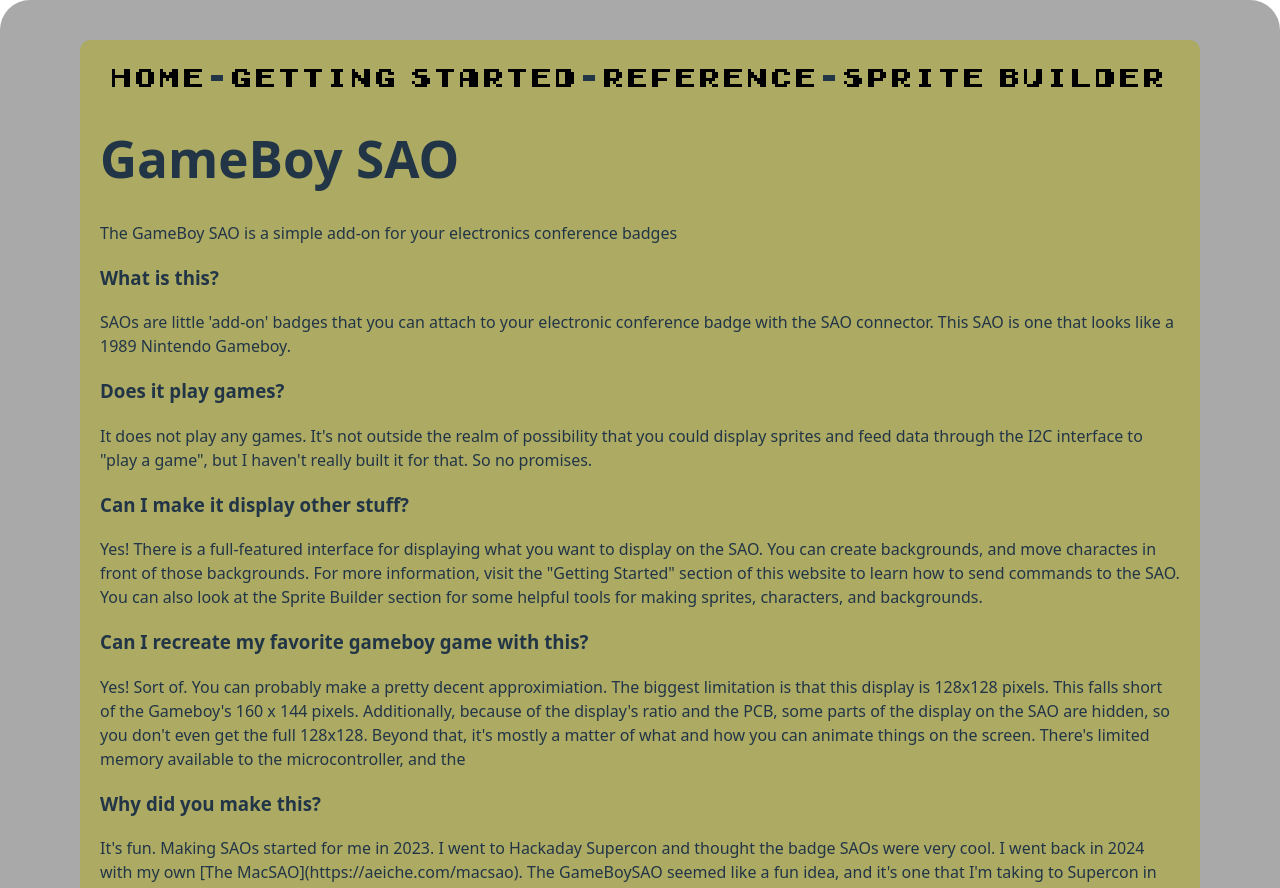
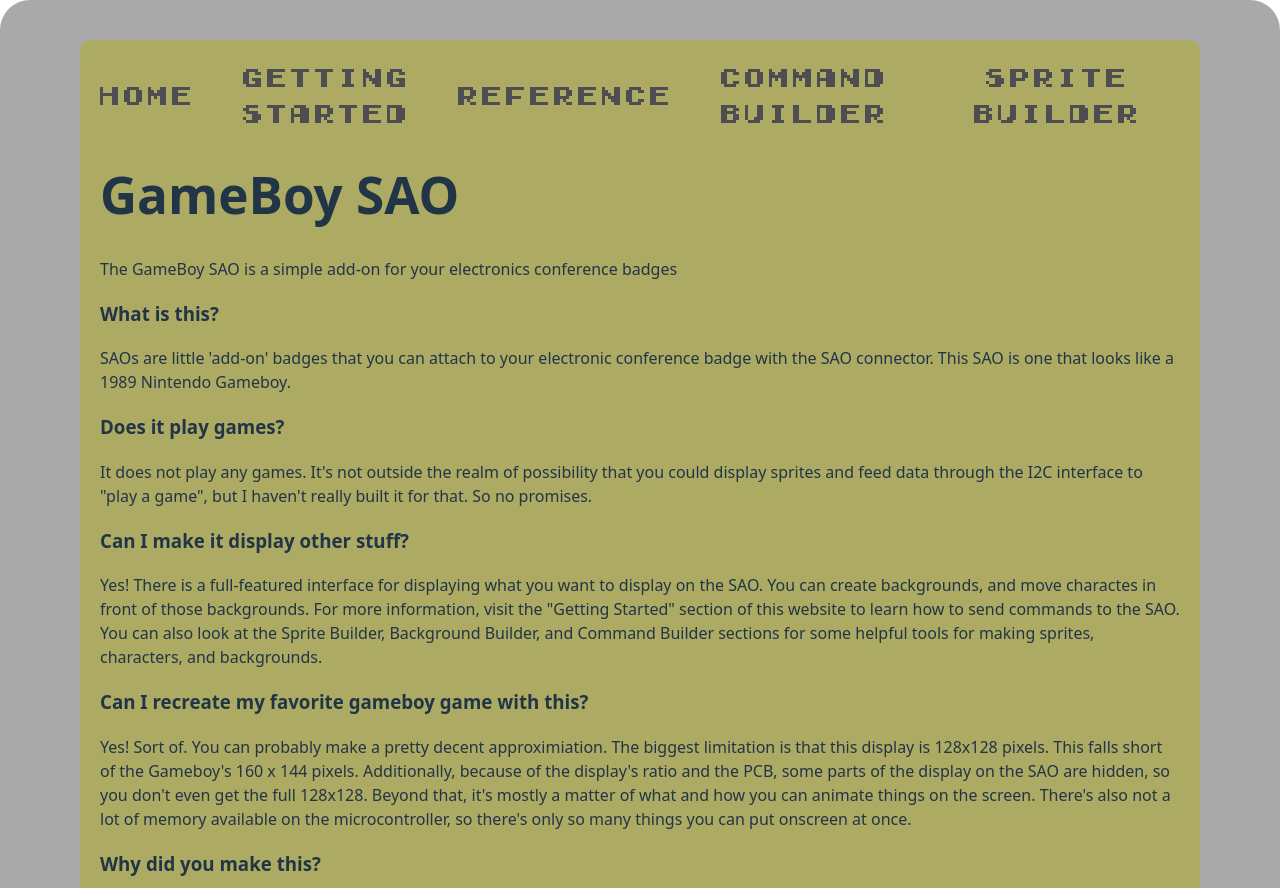
Before and after one commit to aaroneiche/gameboysaosite, a React (Vite) app: page / in a window 1280 px wide. Shown: the top 888 px of the page. Built offline with nearby package versions, Linux system fonts and the light colour scheme.

Commit message:
Updates to structure, and content

```diff
--- a/src/App.tsx
+++ b/src/App.tsx
@@ -11,22 +11,58 @@
     return (
       <>
         <h1>GameBoy SAO</h1>
-        <div>The GameBoy SAO is a simple add-on for your electronics conference badges</div>
+        <div>
+          The GameBoy SAO is a simple add-on for your electronics conference
+          badges
+        </div>
 
         <h3>What is this?</h3>
-        <p>SAOs are little 'add-on' badges that you can attach to your electronic conference badge with the SAO connector. This SAO is one that looks like a 1989 Nintendo Gameboy.</p>
+        <p>
+          SAOs are little 'add-on' badges that you can attach to your electronic
+          conference badge with the SAO connector. This SAO is one that looks
+          like a 1989 Nintendo Gameboy.
+        </p>
 
         <h3>Does it play games?</h3>
-        <p>It does not play any games. It's not outside the realm of possibility that you could display sprites and feed data through the I2C interface to "play a game", but I haven't really built it for that. So no promises. </p>
+        <p>
+          It does not play any games. It's not outside the realm of possibility
+          that you could display sprites and feed data through the I2C interface
+          to "play a game", but I haven't really built it for that. So no
+          promises.
+        </p>
 
         <h3>Can I make it display other stuff?</h3>
-        <p>Yes! There is a full-featured interface for displaying what you want to display on the SAO. You can create backgrounds, and move charactes in front of those backgrounds. For more information, visit the "Getting Started" section of this website to learn how to send commands to the SAO. You can also look at the Sprite Builder section for some helpful tools for making sprites, characters, and backgrounds.</p>
+        <p>
+          Yes! There is a full-featured interface for displaying what you want
+          to display on the SAO. You can create backgrounds, and move charactes
+          in front of those backgrounds. For more information, visit the
+          "Getting Started" section of this website to learn how to send
+          commands to the SAO. You can also look at the Sprite Builder,
+          Background Builder, and Command Builder sections
+          for some helpful tools for making sprites, characters, and
+          backgrounds.
+        </p>
 
         <h3>Can I recreate my favorite gameboy game with this?</h3>
-        <p>Yes! Sort of. You can probably make a pretty decent approximiation. The biggest limitation is that this display is 128x128 pixels. This falls short of the Gameboy's 160 x 144 pixels. Additionally, because of the display's ratio and the PCB, some parts of the display on the SAO are hidden, so you don't even get the full 128x128. Beyond that, it's mostly a matter of what and how you can animate things on the screen. There's limited memory available to the microcontroller, and the  </p>
+        <p>
+          Yes! Sort of. You can probably make a pretty decent approximiation.
+          The biggest limitation is that this display is 128x128 pixels. This
+          falls short of the Gameboy's 160 x 144 pixels. Additionally, because
+          of the display's ratio and the PCB, some parts of the display on the
+          SAO are hidden, so you don't even get the full 128x128. Beyond that,
+          it's mostly a matter of what and how you can animate things on the
+          screen. There's also not a lot of memory available on the microcontroller,
+          so there's only so many things you can put onscreen at once.
+        </p>
 
         <h3>Why did you make this?</h3>
-        <p>It's fun. Making SAOs started for me in 2023. I went to Hackaday Supercon and thought the badge SAOs were very cool. I went back in 2024 with my own [The MacSAO](https://aeiche.com/macsao). The GameBoySAO seemed like a fun idea, and it's one that I'm taking to Supercon in 2025.</p>
+        <p>
+          It's fun. Making SAOs started for me in 2023. I went to Hackaday
+          Supercon and thought the badge SAOs were very cool. I went back in
+          2024 with my own <a href="https://aeiche.com/macsao">The MacSAO</a>.
+          The GameBoySAO seemed like a fun idea, and it's one that I'm taking to
+          Supercon in 2025.
+        </p>
       </>
     );
   }
--- a/src/Navigation.tsx
+++ b/src/Navigation.tsx
@@ -4,9 +4,10 @@
 
     return (
       <div className="nav">
-        <Link to="/">Home</Link> -
-        <Link to="gettingstarted">Getting Started</Link> -
-        <Link to="reference">Reference</Link> -
+        <Link to="/">Home</Link>
+        <Link to="gettingstarted">Getting Started</Link>
+        <Link to="reference">Reference</Link>
+        <Link to="/commandbuilder">Command Builder</Link>
         <Link to="/spritebuilder">Sprite Builder</Link>
       </div>
     );
--- a/src/SpriteBuilder.tsx
+++ b/src/SpriteBuilder.tsx
@@ -116,7 +116,7 @@
     const rgb = (r << 11) | (g << 5) | b;
 
     const rgb565 = rgb.toString(16).padStart(4,"0");
-    return `${rgb565.substring(2, 4)}${rgb565.substring(0, 2)}`;
+    return `${rgb565.substring(0, 2)}${rgb565.substring(2, 4)}`;
   }
 
   function getCurrentColorFromBitVal(bitVal:number):string {
--- a/src/index.css
+++ b/src/index.css
@@ -13,14 +13,14 @@
   -moz-osx-font-smoothing: grayscale;
 }
 
-a {
+/* a {
   font-weight: 500;
   color: #646cff;
   text-decoration: inherit;
 }
 a:hover {
   color: #535bf2;
-}
+} */
 
 body {
   margin: 0;
@@ -77,15 +77,20 @@
   display: flex;
   justify-content: center;
   font-size: 18pt;
+  align-items: center;
+
+  & a {
+
+    color: rgb(78, 77, 82);
+    text-align: center;
+    text-decoration: none;
+
+    &:hover {
+      text-decoration: underline;
+    }
+  }
 }
 
-.nav a {
-  color: black;
-}
-
-.nav a:hover {
-  text-decoration: underline;
-}
 
 .gbWrapper {
   border-radius: 30px 30px 80px 30px;
```
Also changed, not shown: src/Command Reference.md (added, +29 -0 lines), src/CommandBuilder.tsx (added).
